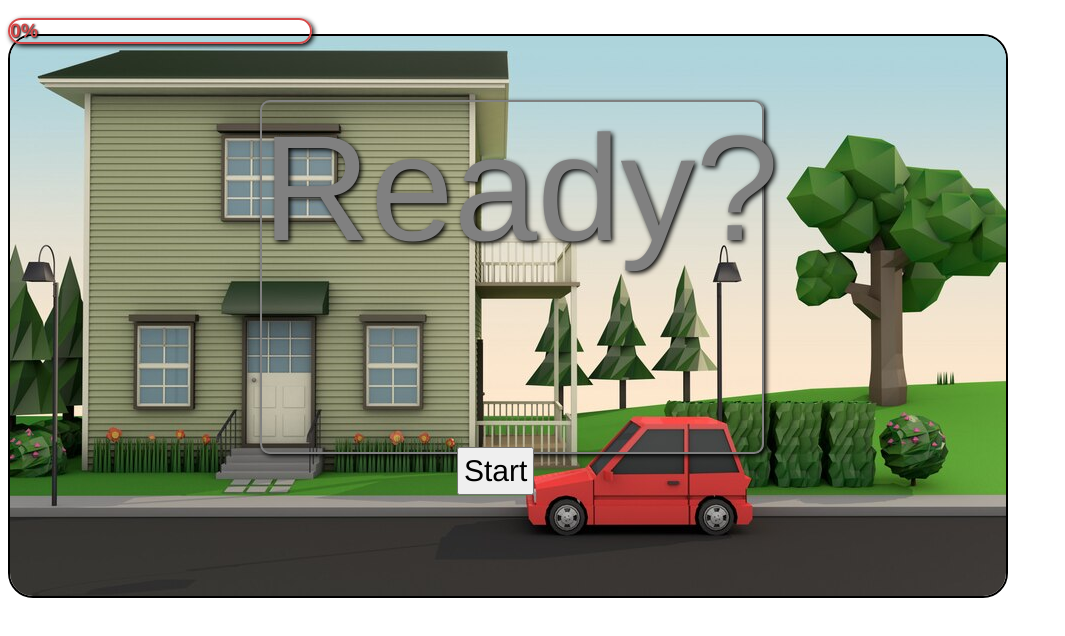
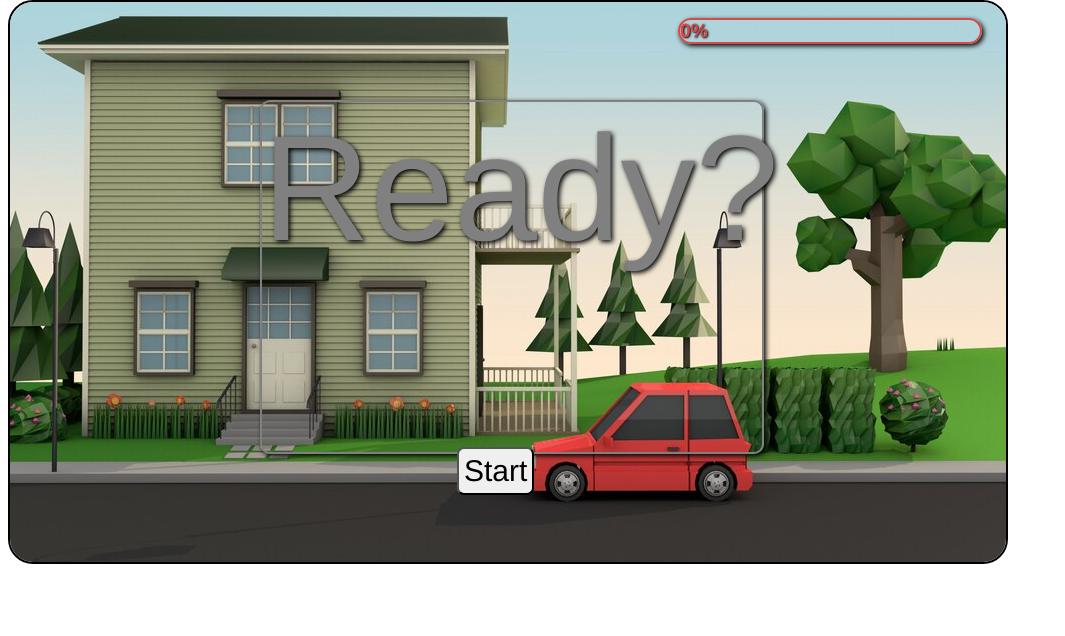
Before and after one commit to Classiee/TeamOppgaveUke6, a plain HTML site: page index.html in a window 1280 px wide. Shown: the whole page, without its empty margins (0-1065 px from the left). Drawn offline with Linux system fonts and the light colour scheme.

Commit message:
Update styles.css

```diff
--- a/styles.css
+++ b/styles.css
@@ -2,18 +2,14 @@ body{
     font-family:'Franklin Gothic Medium', 'Arial Narrow', Arial, sans-serif;
 }
 .image {
-<<<<<<< Updated upstream
     position: absolute;
     z-index: 1;
     top: 0px;
     border: 2px solid black;
     border-radius: 25px;
-
-=======
   position: absolute;
   z-index: 1;
   top: 0px;
->>>>>>> Stashed changes
 }
 .text{
     position: absolute;
@@ -26,7 +22,6 @@ body{
 
 }
 .progressBar {
-<<<<<<< Updated upstream
     left: 670px;
     top: 10px;
     position: relative;
@@ -58,8 +53,6 @@ body{
     text-align: center;
     text-shadow: 5px 5px 5px black;
     color: rgb(214, 73, 73);
-
-=======
   left: 670px;
   position: relative;
   z-index: 2;
@@ -89,7 +82,6 @@ body{
   text-align: center;
   text-shadow: 2px 2px 5px black;
   color: gray;
->>>>>>> Stashed changes
 }
 
 .gameOverBtn {
@@ -100,7 +92,6 @@ body{
   font-size: 30px;
 }
 button {
-<<<<<<< Updated upstream
     border-radius: 7px;
     gap: 10px;
     padding: 5px;
@@ -138,7 +129,6 @@ button:hover {
     text-align: center;
     padding: 10px;
     box-shadow: 2px 2px 5px black;
-=======
   border-radius: 7px;
   gap: 10px;
   user-select: none;
@@ -173,5 +163,4 @@ button:hover {
   text-align: center;
   padding: 10px;
   box-shadow: 2px 2px 5px black;
->>>>>>> Stashed changes
 }
```
